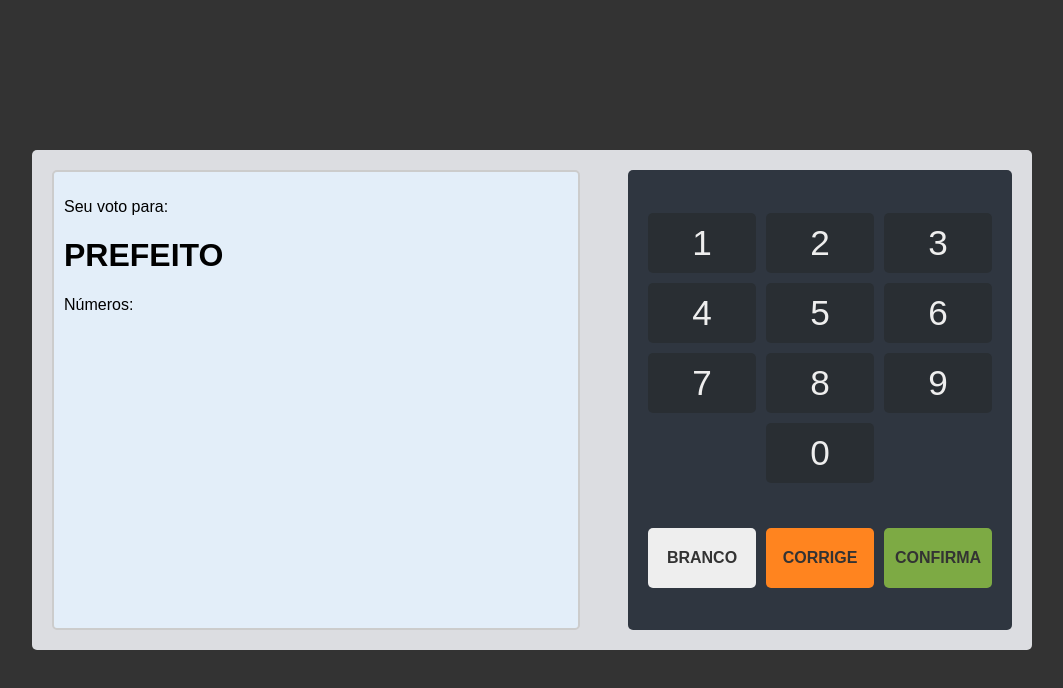
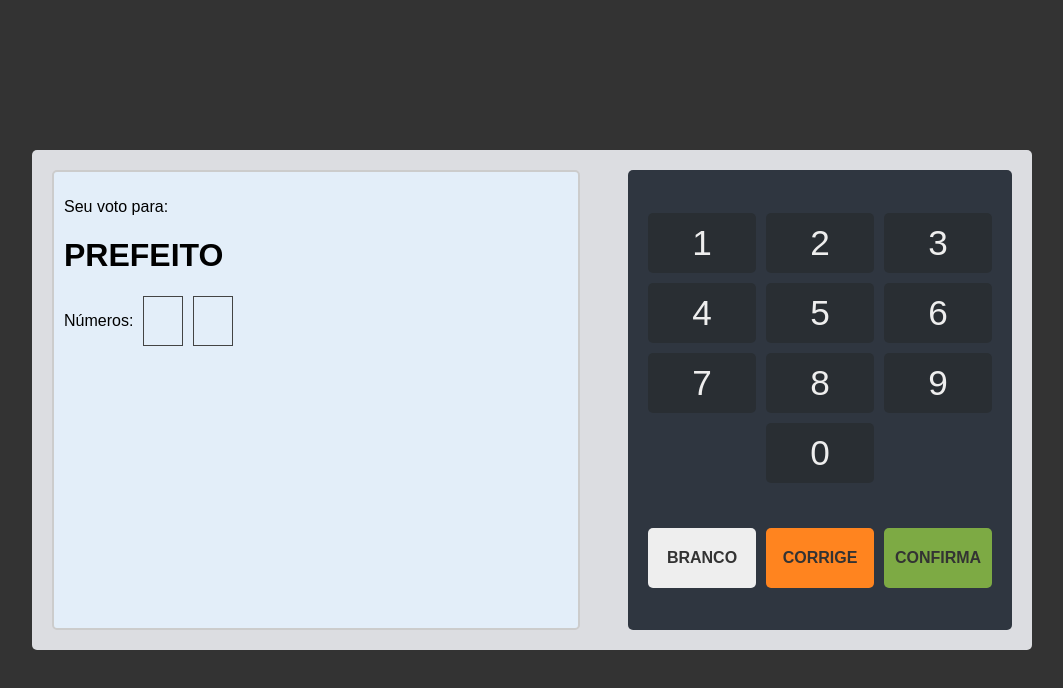
Before and after one commit to barbosadiego/urna-eletronica-vuejs, a Vue app: page / in a window 1280 px wide. Shown: the top 688 px of the page, without its empty margins (108-1171 px from the left). Built offline with nearby package versions, Linux system fonts and the light colour scheme.

Commit message:
numeros na tela

```diff
--- a/src/App.vue
+++ b/src/App.vue
@@ -9,7 +9,7 @@
         />
       </div>
       <div class="urna-teclado">
-        <Teclado />
+        <Teclado :inserirNumero="inserirNumero" />
       </div>
     </div>
   </div>
@@ -25,16 +25,49 @@ export default {
     Teclado,
     Tela,
   },
-  data(){
-    return{
+  data() {
+    return {
       tela: 'prefeito',
       quantidadeNumeros: 2,
       candidatoNumero: '',
-    }
+      candidatos: {
+        prefeito: {
+          '01': {
+            nome: 'Ash',
+            partido: 'Pokemon',
+            imagem:
+              'https://raw.githubusercontent.com/william-costa/wdev-urna-eletronica-resources/master/images/ash.png',
+          },
+          '08': {
+            nome: 'Vegeta',
+            partido: 'Dragon Ball',
+            imagem:
+              'https://raw.githubusercontent.com/william-costa/wdev-urna-eletronica-resources/master/images/vegeta.png',
+          },
+        },
+        vereador: {
+          '01234': {
+            nome: 'Pikachu',
+            partido: 'Pokemon',
+            imagem:
+              'https://raw.githubusercontent.com/william-costa/wdev-urna-eletronica-resources/master/images/pikachu.png',
+          },
+          '08001': {
+            nome: 'Goku',
+            partido: 'Dragon Ball',
+            imagem:
+              'https://raw.githubusercontent.com/william-costa/wdev-urna-eletronica-resources/master/images/goku.png',
+          },
+        },
+      },
+    };
   },
-  methods:{
-
-  }
+  methods: {
+    inserirNumero(numero) {
+      if (this.candidatoNumero.length === this.quantidadeNumeros) return false;
+      this.candidatoNumero += '' + numero;
+    },
+  },
 };
 </script>
 
@@ -102,7 +135,7 @@ button:active {
   background-color: var(--ballot-box-keyboard-color);
   border-radius: 5px;
 }
-.urna-tela{
+.urna-tela {
   width: 55%;
   height: 100%;
 }
--- a/src/components/Teclado.vue
+++ b/src/components/Teclado.vue
@@ -1,16 +1,16 @@
 <template>
   <div class="teclado">
     <div class="numeros">
-      <button>1</button>
-      <button>2</button>
-      <button>3</button>
-      <button>4</button>
-      <button>5</button>
-      <button>6</button>
-      <button>7</button>
-      <button>8</button>
-      <button>9</button>
-      <button>0</button>
+      <button @click="inserirNumero(1)">1</button>
+      <button @click="inserirNumero(2)">2</button>
+      <button @click="inserirNumero(3)">3</button>
+      <button @click="inserirNumero(4)">4</button>
+      <button @click="inserirNumero(5)">5</button>
+      <button @click="inserirNumero(6)">6</button>
+      <button @click="inserirNumero(7)">7</button>
+      <button @click="inserirNumero(8)">8</button>
+      <button @click="inserirNumero(9)">9</button>
+      <button @click="inserirNumero(0)">0</button>
     </div>
     <div class="acoes">
       <button class="btn-branco">BRANCO</button>
@@ -23,7 +23,9 @@
 <script>
 export default {
   name: 'TheTeclado',
-  props: {},
+  props: {
+    inserirNumero: Function,
+  },
 };
 </script>
 
--- a/src/components/Tela.vue
+++ b/src/components/Tela.vue
@@ -2,12 +2,19 @@
   <div class="tela">
     <div v-if="tela !== 'fim'" class="votacao">
       <p>Seu voto para:</p>
-      <h1>{{tela}}</h1>
-      <p>Números:</p>
+      <h1>{{ tela }}</h1>
+      <div class="tela-numeros">
+        Números:
+        <div
+          class="tela-numero"
+          v-for="(value, key) in candidatoNumero.padEnd(quantidadeNumeros, ' ')"
+          :key="key"
+        >
+          {{ value }}
+        </div>
+      </div>
     </div>
-    <div v-if="tela === 'fim'" class="fim">
-      fim
-    </div>
+    <div v-if="tela === 'fim'" class="fim">fim</div>
   </div>
 </template>
 
@@ -16,12 +23,14 @@ export default {
   name: 'TheTela',
   props: {
     tela: String,
+    quantidadeNumeros: Number,
+    candidatoNumero: String,
   },
-}
+};
 </script>
 
 <style scoped>
-.tela{
+.tela {
   width: 100%;
   height: 100%;
   background-color: var(--ballot-box-screen-color);
@@ -29,7 +38,20 @@ export default {
   border: 2px solid var(--light-border-color);
   padding: 10px;
 }
-h1{
+h1 {
   text-transform: uppercase;
 }
+.tela-numeros {
+  display: flex;
+  align-items: center;
+  gap: 10px;
+}
+.tela-numero{
+  width: 40px;
+  height: 50px;
+  border: 1px solid var(--dark-border-color);
+  display: flex;
+  justify-content: center;
+  align-items: center;
+}
 </style>
```
